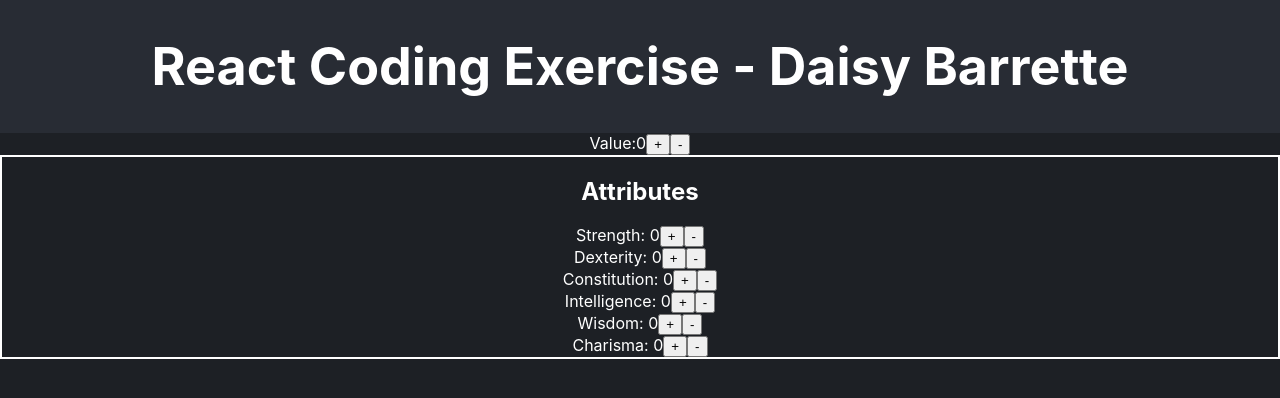
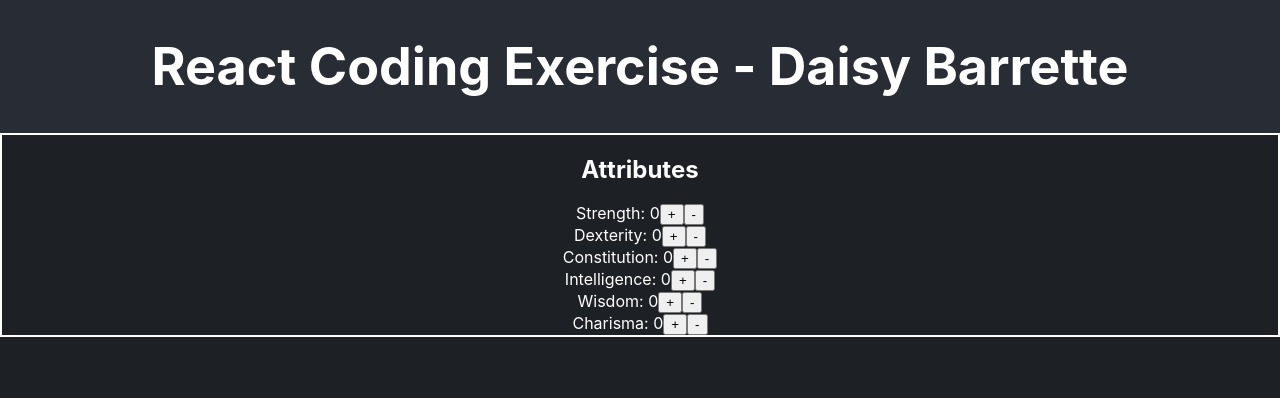
Before and after one commit to daisybarrette/recruiting-webapp-character, a React (Create React App) app: page / in a window 1280 px wide. Shown: the top 398 px of the page. Built offline with nearby package versions, Linux system fonts and the light colour scheme.

Commit message:
Delete logs and unused code

```diff
--- a/src/App.js
+++ b/src/App.js
@@ -3,19 +3,12 @@ import './App.css';
 import { ATTRIBUTE_LIST, CLASS_LIST, SKILL_LIST } from './consts.js';
 
 function App() {
-    const [num, setNum] = useState(0);
     const [attributeValues, setAttributeValues] = useState(ATTRIBUTE_LIST.map((attribute) => ({ [attribute]: 0 })));
 
     function handleIncrementAttribute(attribute) {
-        console.log('incrementing attribute: ', attribute);
         const updatedAttributeValues = [...attributeValues];
 
         const attributeIndex = updatedAttributeValues.findIndex((element) => Object.keys(element).includes(attribute));
-
-        // don't need?
-        const attributeToUpdate = updatedAttributeValues[attributeIndex];
-
-        console.log('attributeToUpdate', attributeToUpdate);
 
         updatedAttributeValues[attributeIndex] = {
             [attribute]: updatedAttributeValues[attributeIndex][attribute] + 1,
@@ -26,15 +19,9 @@ function App() {
 
     // TODO: combine with increment function
     function handleDecrementAttribute(attribute) {
-        console.log('incrementing attribute: ', attribute);
         const updatedAttributeValues = [...attributeValues];
 
         const attributeIndex = updatedAttributeValues.findIndex((element) => Object.keys(element).includes(attribute));
-
-        // don't need?
-        const attributeToUpdate = updatedAttributeValues[attributeIndex];
-
-        console.log('attributeToUpdate', attributeToUpdate);
 
         updatedAttributeValues[attributeIndex] = {
             [attribute]: updatedAttributeValues[attributeIndex][attribute] - 1,
@@ -46,11 +33,8 @@ function App() {
     function getAttributeValue(attribute) {
         const attributeIndex = attributeValues.findIndex((element) => Object.keys(element).includes(attribute));
 
-        console.log('attribute value: ', attributeValues[attributeIndex][attribute]);
         return attributeValues[attributeIndex][attribute];
     }
-
-    console.log('attributeValues', attributeValues);
 
     return (
         <div className='App'>
@@ -58,12 +42,6 @@ function App() {
                 <h1>React Coding Exercise - Daisy Barrette</h1>
             </header>
             <section className='App-section'>
-                <div>
-                    Value:
-                    {num}
-                    <button>+</button>
-                    <button>-</button>
-                </div>
                 <div className='App-column'>
                     <h2>Attributes</h2>
                     {ATTRIBUTE_LIST.map((attribute) => (
```
